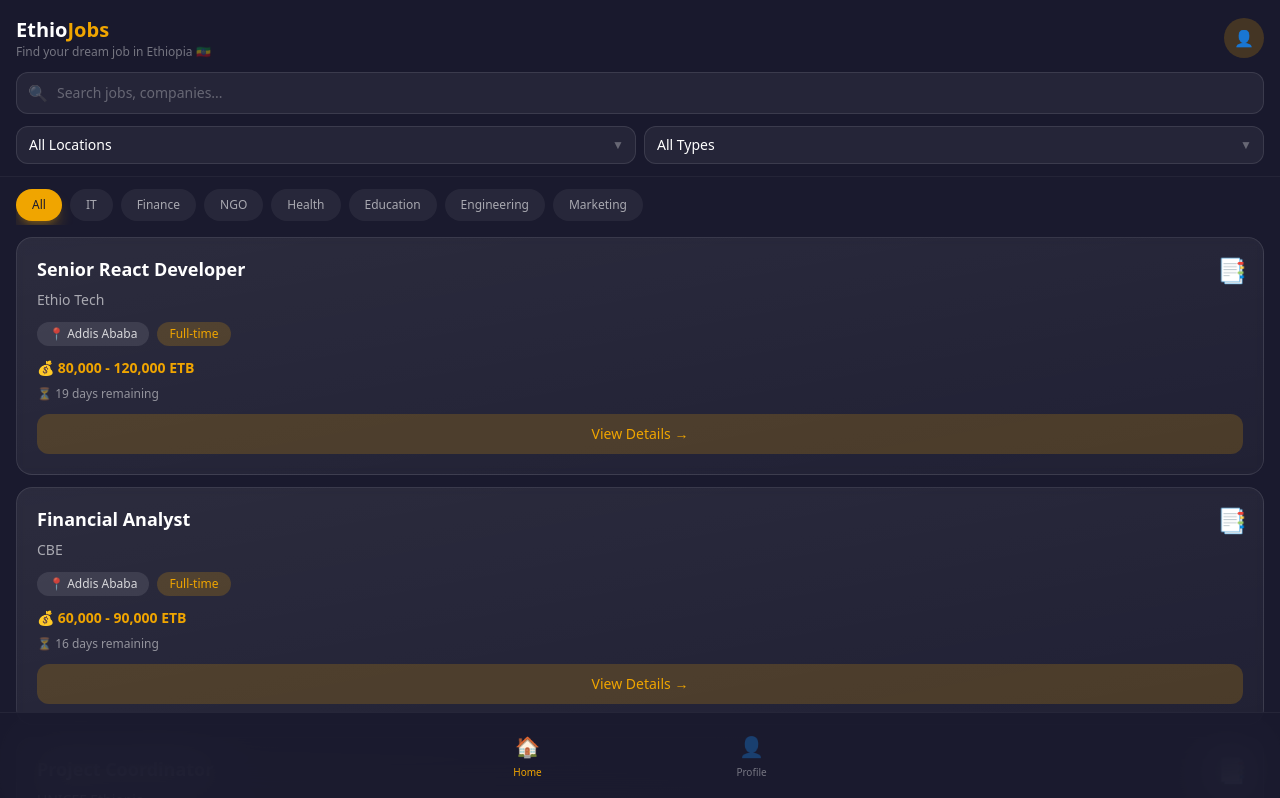
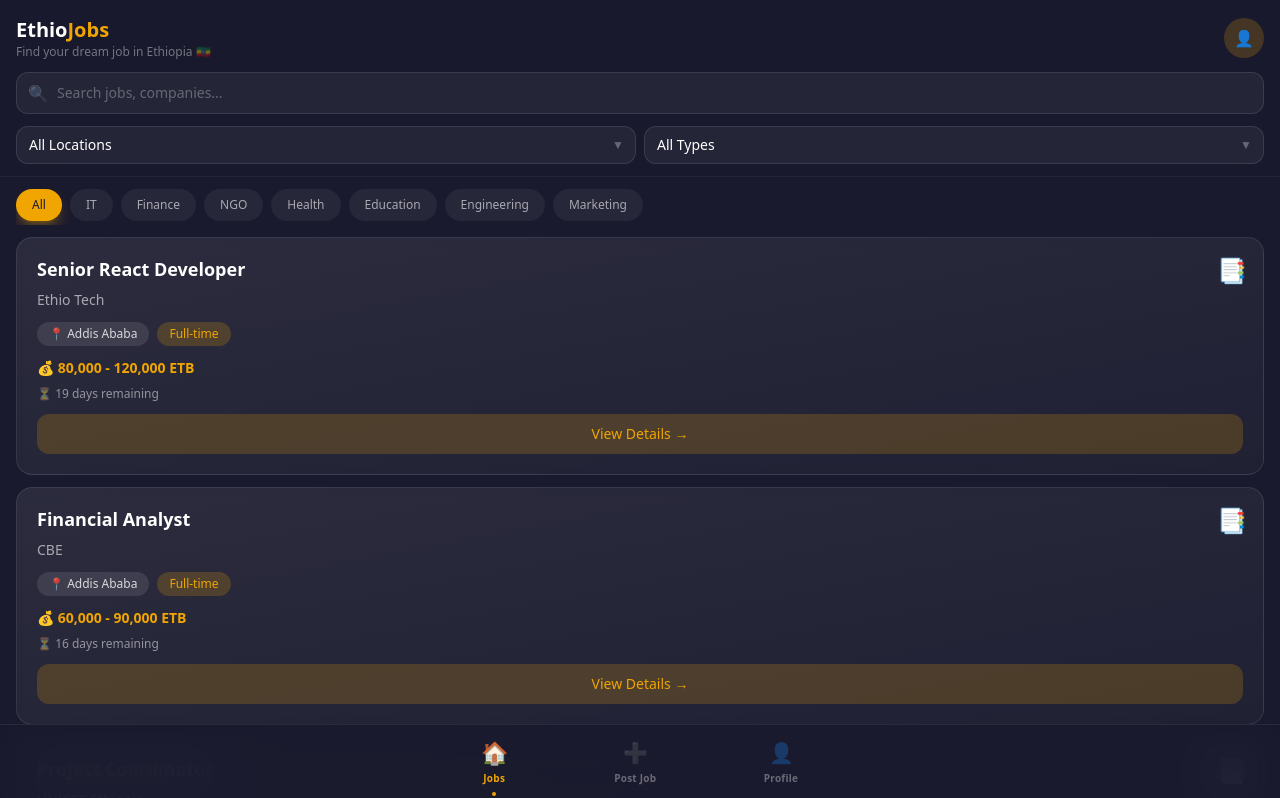
Before and after one commit to yohannes-Ayenew/-Ethio-Job-Search-, a React (Vite) app in the folder frontend/: page / in a window 1280 px wide. Shown: the top 798 px of the page. Built offline with nearby package versions, Linux system fonts and the light colour scheme; no server answers; what @twa-dev/sdk would draw is missing.

Commit message:
Add Post Job tab to bottom nav

```diff
--- a/frontend/src/components/BottomNav.jsx
+++ b/frontend/src/components/BottomNav.jsx
@@ -1,37 +1,48 @@
 import React from 'react';
 import { useNavigate, useLocation } from 'react-router-dom';
+
+const TABS = [
+  { path: '/', icon: '🏠', label: 'Jobs' },
+  { path: '/post-job', icon: '➕', label: 'Post Job' },
+  { path: '/profile', icon: '👤', label: 'Profile' },
+];
+
+const HIDE_ON = ['/job/', '/apply/'];
 
 export default function BottomNav() {
   const navigate = useNavigate();
   const location = useLocation();
 
-  // Hide bottom nav on specific pages like JobDetail or Apply where we have back buttons
-  const hideOnPaths = ['/job/', '/apply/'];
-  const shouldHide = hideOnPaths.some(path => location.pathname.includes(path));
-
+  const shouldHide = HIDE_ON.some(p => location.pathname.includes(p));
   if (shouldHide) return null;
 
   return (
-    <div className="fixed bottom-0 left-0 right-0 p-3 bg-background/90 backdrop-blur-xl border-t border-white/5 z-50">
-      <div className="flex justify-around items-center max-w-md mx-auto">
-        <button
-          onClick={() => navigate('/')}
-          className={`flex flex-col items-center gap-1 p-2 rounded-xl transition-all ${
-            location.pathname === '/' ? 'text-accent' : 'text-white/40 hover:text-white/80'
-          }`}
-        >
-          <span className="text-xl">🏠</span>
-          <span className="text-[10px] font-medium">Home</span>
-        </button>
-        <button
-          onClick={() => navigate('/profile')}
-          className={`flex flex-col items-center gap-1 p-2 rounded-xl transition-all ${
-            location.pathname === '/profile' ? 'text-accent' : 'text-white/40 hover:text-white/80'
-          }`}
-        >
-          <span className="text-xl">👤</span>
-          <span className="text-[10px] font-medium">Profile</span>
-        </button>
+    <div className="fixed bottom-0 left-0 right-0 z-50 bg-background/90 backdrop-blur-xl border-t border-white/[0.07]">
+      <div className="flex justify-around items-center max-w-md mx-auto py-2 px-3">
+        {TABS.map(({ path, icon, label }) => {
+          const active = location.pathname === path;
+          return (
+            <button
+              key={path}
+              onClick={() => navigate(path)}
+              className={`flex flex-col items-center gap-1 px-4 py-1.5 rounded-2xl transition-all duration-200 ${
+                active
+                  ? 'text-accent'
+                  : 'text-white/35 hover:text-white/70'
+              }`}
+            >
+              <span className={`text-xl transition-transform duration-200 ${active ? 'scale-110' : ''}`}>
+                {icon}
+              </span>
+              <span className={`text-[10px] font-semibold tracking-wide ${active ? 'text-accent' : ''}`}>
+                {label}
+              </span>
+              {active && (
+                <span className="absolute bottom-1 w-1 h-1 bg-accent rounded-full" />
+              )}
+            </button>
+          );
+        })}
       </div>
     </div>
   );
```
